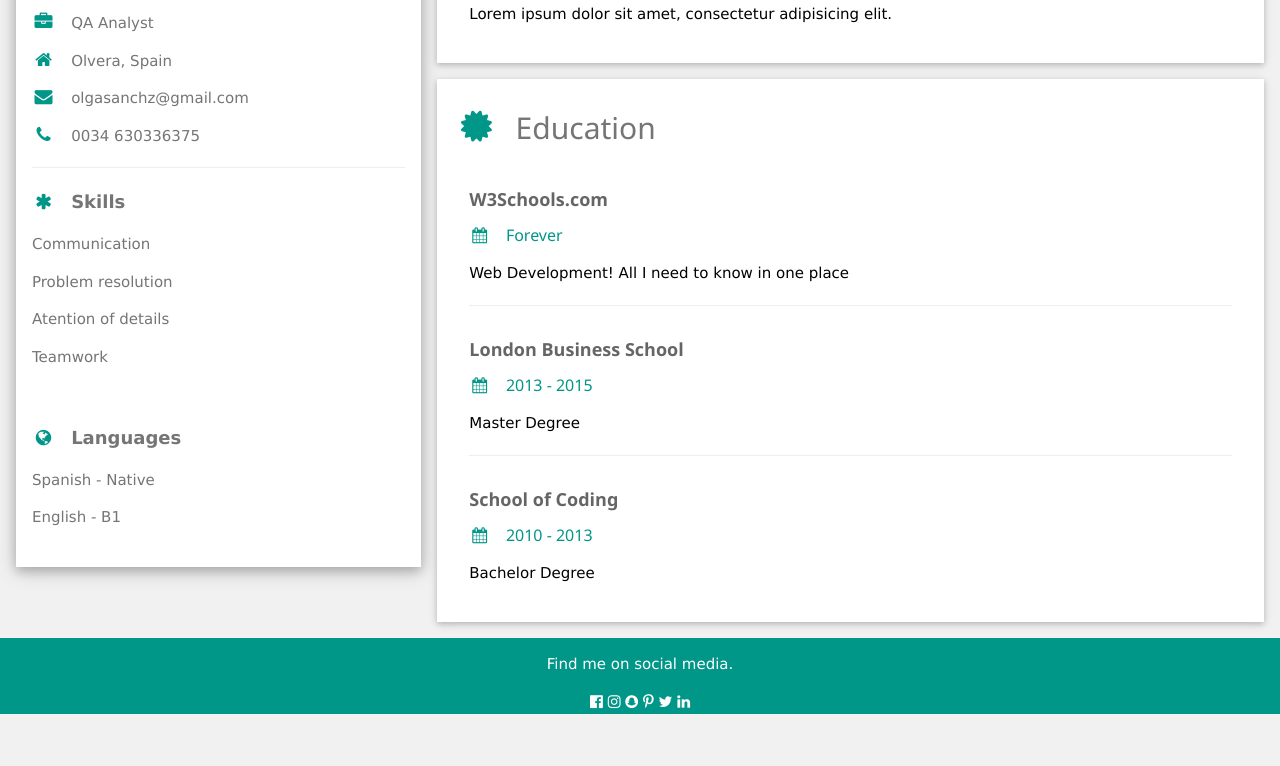
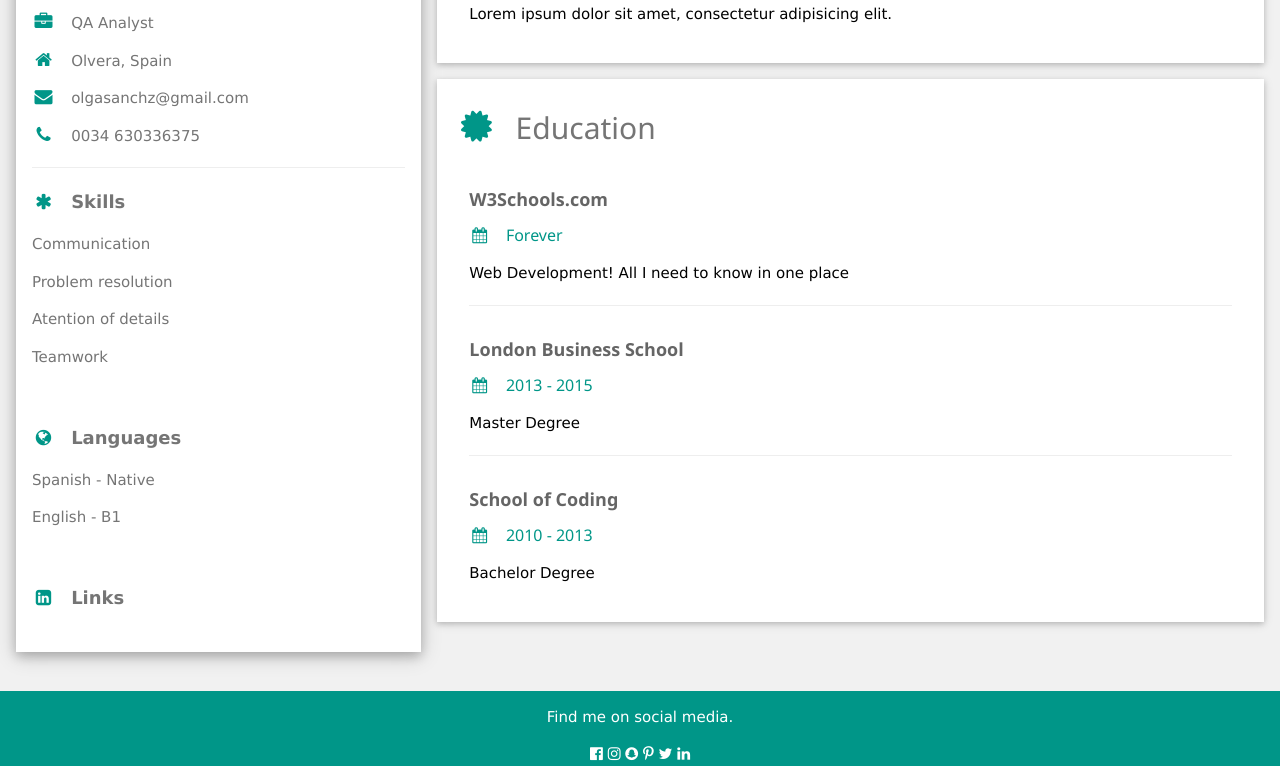
Before and after one commit to Organization-Olga-Sanchez/CV-PROJECT, a plain HTML site: page index.html in a window 1280 px wide. Shown: the part 541-1307 px from the top of the page. Before the commit the page ends 1255 px from the top, so only its background shows below. Drawn offline with nearby package versions, Linux system fonts and the light colour scheme.

Commit message:
https://qabootc.atlassian.net/jira/software/projects/CVP/boards/1?selectedIssue=CVP-5 Link
Link

```diff
--- a/index.html
+++ b/index.html
@@ -48,6 +48,11 @@
                         <p>Spanish - Native</p>
                         <p>English - B1</p>
                         <br>
+
+                        <p class="w3-large w3-text-theme"><b><i
+                            class="fa fa-linkedin-square fa-fw w3-margin-right w3-text-teal"></i>Links</b></p>
+                <p></p>
+                <br>
                     </div>
                 </div><br>
 
```
Also changed, not shown: 1 other file.
